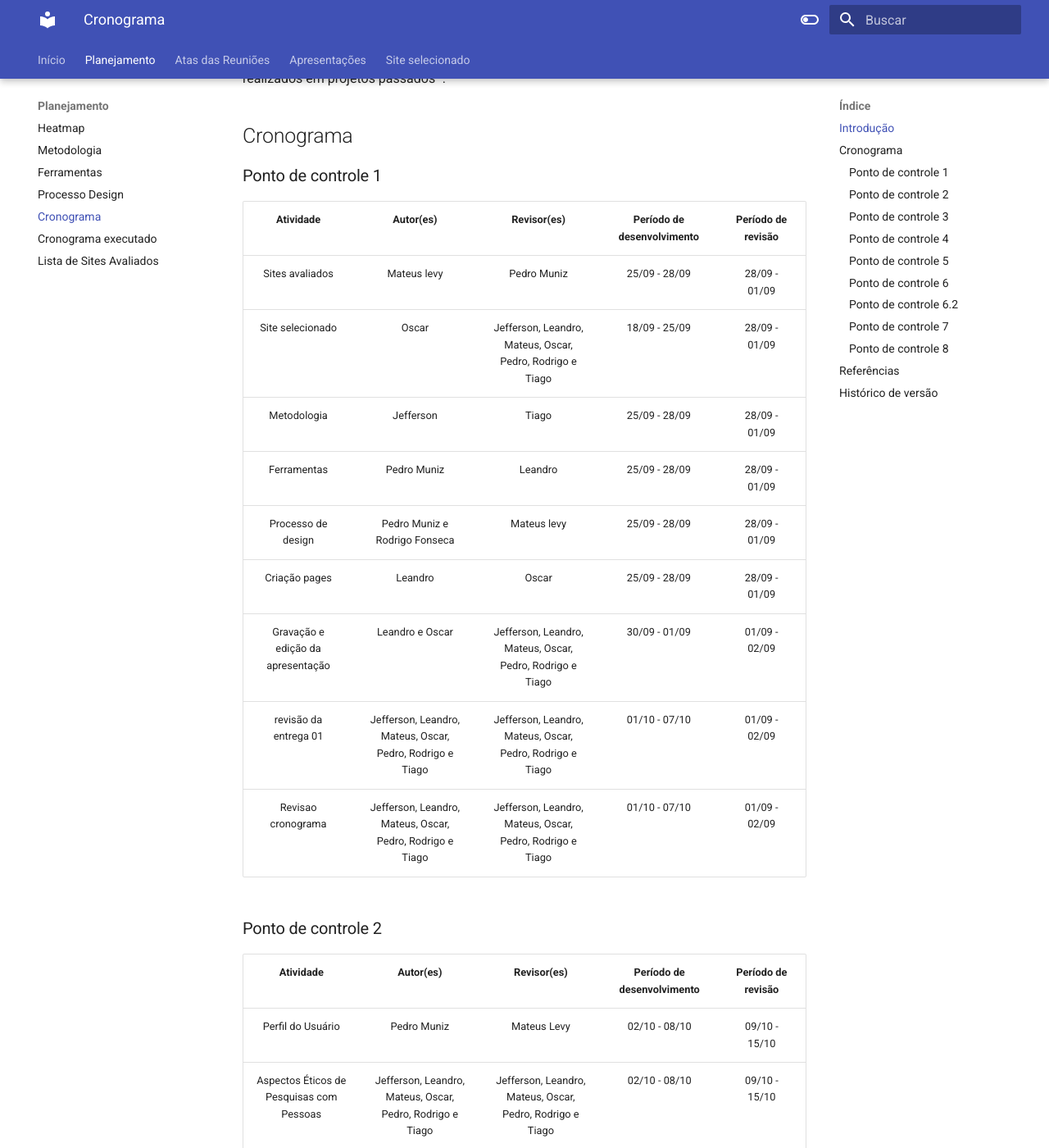
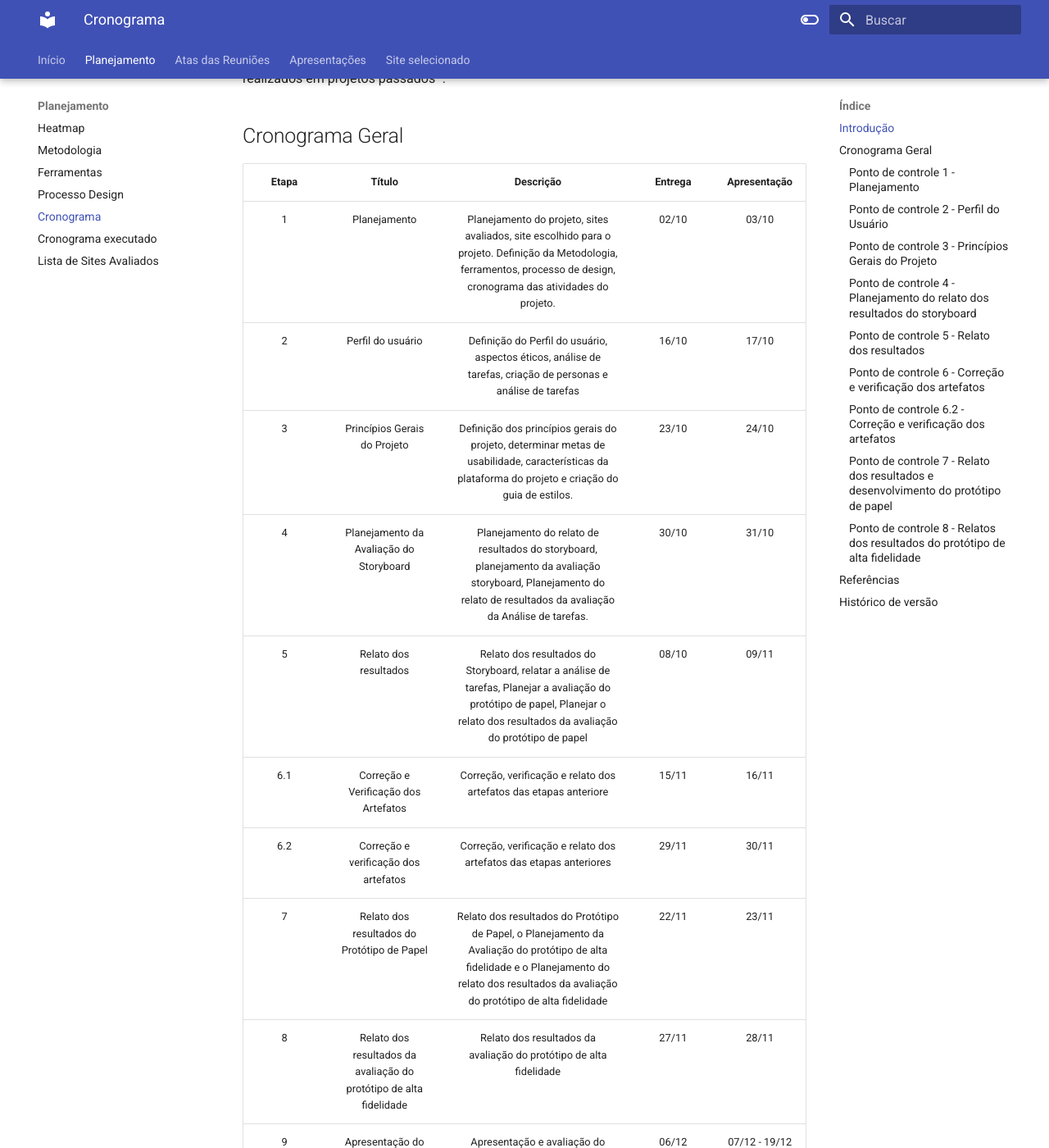
Before and after one commit to Interacao-Humano-Computador/2023.2-Caesb, an MkDocs documentation site: the page built from docs/planejamento/cronograma.md, in a window 1280 px wide and 1400 px high, scrolled down 247 px. Shown: the whole window at 82% size. Built offline with MkDocs 1.6.1 and Material for MkDocs 9.7.7, drawn with Linux system fonts in a browser that asks for light colours; some of the changed text lies outside the part shown.

Commit message:
Criação do cronograma geral e detalhamento
Co-authored-by: Tiago1604 <202028973@aluno.unb.br>

```diff
--- a/docs/planejamento/cronograma.md
+++ b/docs/planejamento/cronograma.md
@@ -3,9 +3,22 @@
 ## Introdução
 <p align="justify">&emsp;&emsp;Para realizar um planejamento melhor para o projeto foi definido um cronograma preliminar, baseado no plano de ensino disponibilizado nos materias do aprender<a href="#1"><sup>1</sup></a> e em cronogramas realizados em projetos passados<a href="#2"><sup>2</sup></a>.</p>
 
-## Cronograma
+## Cronograma Geral
 
-### Ponto de controle 1
+| Etapa |  Título   |      Descrição      |  Entrega | Apresentação |
+| :----: | :------------------: | :-----: | :-----------: |:-----------: |
+| 1      | Planejamento | Planejamento do projeto, sites avaliados, site escolhido para o projeto. Definição da Metodologia, ferramentos, processo de design, cronograma das atividades do projeto. | 02/10 |  03/10 |
+| 2 |  Perfil do usuário | Definição do Perfil do usuário, aspectos éticos, análise de tarefas, criação de personas e análise de tarefas | 16/10 | 17/10 |
+| 3 |   Princípios Gerais do Projeto | Definição dos princípios gerais do projeto, determinar metas de usabilidade, características da plataforma do projeto e criação do guia de estilos. | 23/10 | 24/10 |
+| 4 |  Planejamento da Avaliação do Storyboard | Planejamento do relato de resultados do storyboard, planejamento da avaliação storyboard, Planejamento do relato de resultados da avaliação da Análise de tarefas. | 30/10 | 31/10 |
+| 5   | Relato dos resultados   | Relato dos resultados do Storyboard, relatar a análise de tarefas, Planejar a avaliação do protótipo de papel, Planejar o relato dos resultados da avaliação do protótipo de papel | 08/10 | 09/11 |
+| 6.1 |  Correção e  Verificação dos Artefatos | Correção, verificação e relato dos artefatos das etapas anteriore | 15/11 | 16/11 |
+| 6.2 |  Correção e verificação dos artefatos | Correção, verificação e relato dos artefatos das etapas anteriores | 29/11 | 30/11 |
+| 7 |  Relato dos resultados do Protótipo de Papel | Relato dos resultados do Protótipo de Papel, o Planejamento da Avaliação do protótipo de alta fidelidade e o Planejamento do relato dos resultados da avaliação do protótipo de alta fidelidade | 22/11 | 23/11 |
+| 8 |       Relato dos resultados da avaliação do protótipo de alta fidelidade | Relato dos resultados da avaliação do protótipo de alta fidelidade | 27/11 | 28/11 |
+| 9 |     Apresentação do Projeto Final | Apresentação e avaliação do projeto final | 06/12 | 07/12 - 19/12 |
+
+### Ponto de controle 1 - Planejamento
 
 | Atividade |  Autor(es)   |      Revisor(es)      |  Período de desenvolvimento | Período de revisão |
 | :----: | :------------------: | :-----: | :-----------: |:-----------: |
@@ -20,7 +33,7 @@
 | Revisao cronograma |     Jefferson, Leandro, Mateus, Oscar, Pedro, Rodrigo e Tiago | Jefferson, Leandro, Mateus, Oscar, Pedro, Rodrigo e Tiago | 01/10 - 07/10 | 01/09 - 02/09 |
 
 
-### Ponto de controle 2
+### Ponto de controle 2 - Perfil do Usuário
 
 | Atividade |   Autor(es)   |      Revisor(es)      |  Período de desenvolvimento | Período de revisão |
 | :----: |  :------------------: | :-----: | :-----------: |:-----------: |
@@ -34,7 +47,7 @@
 | Revisão cronograma | Rodrigo e Leandro| Jefferson, Leandro, Mateus, Oscar, Pedro, Rodrigo e Tiago | 15/10 - 08/10 | 17/10 - 15/10|
 
 
-### Ponto de controle 3
+### Ponto de controle 3 - Princípios Gerais do Projeto
 
 | Atividade  | Autor(es)   |      Revisor(es)      |  Período de desenvolvimento | Período de revisão |
 | :----: | :--------: | :------------------: | :-----: | :-----------: |
@@ -47,7 +60,7 @@
 | Revisao cronograma |  Pedro Muniz | Rodrigo | 17/10 - 20/10 | 21/10 - 24/10 |
 
 
-### Ponto de controle 4
+### Ponto de controle 4 - Planejamento do relato dos resultados do storyboard
 
 
 | Atividade |   Autor(es)   |      Revisor(es)      |  Período de desenvolvimento | Período de revisão |
@@ -55,13 +68,12 @@
 | Planejamento do relato de resultados do storyboard |  Pedro Muniz | Mateus Levy | 24/10 - 27/10 | 27/10 - 29/10 |
 |Planejamento da avaliação storyboard    |Jefferson, Leandro, Mateus, Oscar, Pedro, Rodrigo e Tiago  | Jefferson, Leandro, Mateus, Oscar, Pedro, Rodrigo e Tiago | 24/10 - 27/10 | 27/10 - 29/10 |
 | Planejamento do relato de resultados da avaliação da Análise de tarefas    |Jefferson | Tiago | 24/10 - 27/10 | 27/10 - 29/10 |
-| Planejamento da avaliação do protótipo de papel     |Rodrigo | Pedro Muniz | 24/10 - 27/10 | 27/10 - 29/10 |
 | Atualizar o GitPages |  Leandro | Oscar | 24/10 - 27/10 | 27/10 - 29/10|
 |Gravação e edição da apresentação | Leandro e Oscar | Jefferson, Leandro, Mateus, Oscar, Pedro, Rodrigo e Tiago | 29/10 - 30/10 | 29/10 - 30/10 |
 | Revisão cronograma |  Pedro Muniz   |Jefferson | 29/10 - 30/10 | 30/10 - 31/10 |
 
 
-### Ponto de controle 5
+### Ponto de controle 5 - Relato dos resultados
 
 | Atividade |   Autor(es)   |      Revisor(es)      |  Período de desenvolvimento | Período de revisão |
 | :----: |  :--------: | :------------------: | :-----: | :-----------: |
@@ -75,7 +87,7 @@
 | Revisão cronograma |     Oscar | Leandro | 30/10 - 03/10 | 04/10 - 08/10 |
 
 
-### Ponto de controle 6
+### Ponto de controle 6 - Correção e verificação dos artefatos
 
 | Atividade |   Autor(es)   |      Revisor(es)      |  Período de desenvolvimento | Período de revisão |
 | :----: |  :--------: | :------------------: | :-----: | :-----------: |
@@ -90,7 +102,7 @@
 | Revisao cronograma  | Oscar | Rodrigo | 08/10 - 11/10 | 12/10 - 15/10 |
 
 
-### Ponto de controle 6.2
+### Ponto de controle 6.2 - Correção e verificação dos artefatos
 
 | Atividade |   Autor(es)   |      Revisor(es)      |  Período de desenvolvimento | Período de revisão |
 | :----: |  :--------: | :------------------: | :-----: | :-----------: |
@@ -102,9 +114,9 @@
 | Verificação e Relato artefatos etapa 5 | Pedro Muniz e Rodrigo Fonseca | Mateus levy | 22/10 - 25/10 | 26/10 - 29/10 |
 | Atualizar o GitPages  | Leandro | Oscar | 22/10 - 25/10 | 26/10 - 29/10 |
 | Gravação e edição da apresentação  | Leandro e Oscar | Jefferson, Leandro, Mateus, Oscar, Pedro, Rodrigo e Tiago | 22/10 - 25/10 | 26/10 - 29/10 |
-| Revisao cronograma  Pedro Muniz | Tiago | 22/10 - 25/10 | 26/10 - 29/10 |
+| Revisao cronograma  | Pedro Muniz | Tiago | 22/10 - 25/10 | 26/10 - 29/10 |
 
-### Ponto de controle 7
+### Ponto de controle 7 - Relato dos resultados e desenvolvimento do protótipo de papel
 
 | Atividade |    Autor(es)   |      Revisor(es)      |  Período de desenvolvimento | Período de revisão |
 | :----: | :--------: | :------------------: | :-----: | :-----------: |
@@ -116,7 +128,7 @@
 | Gravação e edição da apresentação  | Leandro e Oscar | Equipe | 16/11 - 19/11 | 20/11 - 22/11 |
 | Revisão Cronograma |  Pedro Muniz | Oscar | 16/11 - 19/11 | 20/11 - 22/11 |
 
-### Ponto de controle 8
+### Ponto de controle 8 - Relatos dos resultados do protótipo de alta fidelidade
 
 | Atividade |    Autor(es)   |      Revisor(es)      |  Período de desenvolvimento | Período de revisão |
 | :----: | :--------: | :------------------: | :-----: | :-----------: |
@@ -132,6 +144,8 @@ Atualizar o GitPages| Leandro | Oscar | 23/11 - 26/11 | 26/11 - 27/11 |
 
 > <p id="2">2. Banco Central. Disponível em: <a href="https://interacao-humano-computador.github.io/2023.1-BancoCentral/">https://interacao-humano-computador.github.io/2023.1-BancoCentral/</a>. Acesso em 8 de outubro de 2023.</p>
 
+> <p id="3">3. Skoob. Disnível em> <a href="https://interacao-humano-computador.github.io/2022.2-Skoob/planejamento/cronograma/">https://interacao-humano-computador.github.io/2022.2-Skoob/planejamento/cronograma/</a>. Acesso em 9 de outubro de 2023.</p>
+
 
 ## Histórico de versão
 <center>
@@ -141,5 +155,7 @@ Atualizar o GitPages| Leandro | Oscar | 23/11 - 26/11 | 26/11 - 27/11 |
 |  1.0   | 01/10/2023 | Adicionando cronograma definido| Pedro | Mateus, Jefferson, Leandro, Oscar, Pedro, Rodrigo e Tiago |
 | 1.1 | 04/10/2023 | Adicionando detalhamento e corrige nome da equipe | Leandro, Oscar, Tiago e Jefferson | Mateus, Jefferson, Leandro, Oscar, Pedro, Rodrigo e Tiago |
 | 1.2 | 08/10/2023 | Arrumando referências | Leandro, Oscar e Pedro | Mateus, Jefferson, Leandro, Oscar, Pedro, Rodrigo e Tiago |
+| 1.3 | 09/10/2023 | Criação do cronograma geral e detalhamento | Tiago e Jefferson | Mateus, Jefferson, Leandro, Oscar, Pedro, Rodrigo e Tiago |
+
 
 </center>
```
